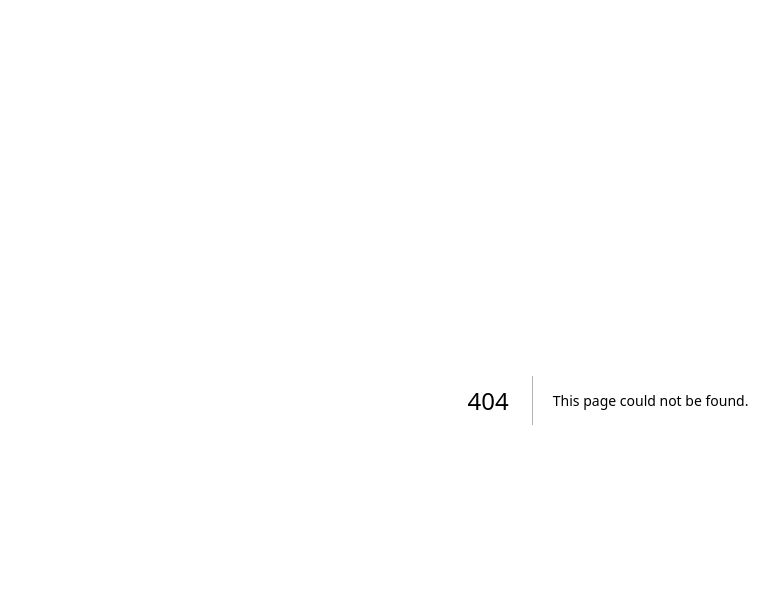
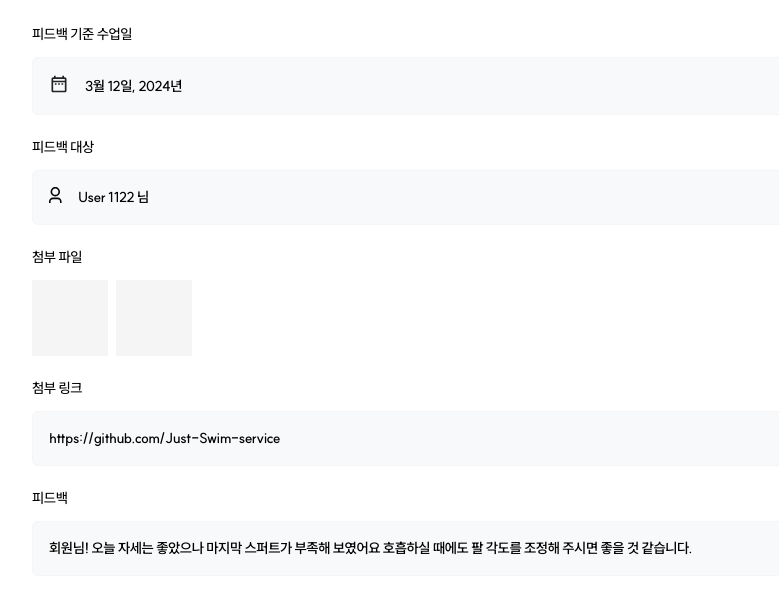
Before and after one commit to Just-Swim-service/Just-Swim-FE, a Next.js app in the folder just-swim-app/: page /instructor/feedback/feedbackDetail in a window 1280 px wide. Before the commit this address had no page. Shown: the top 594 px of the page, without its empty margins (32-811 px from the left). Built offline with nearby package versions, Linux system fonts and the light colour scheme.

Commit message:
feat: 피드백 상세

```diff
--- /dev/null
+++ b/just-swim-app/src/app/(afterLogin)/instructor/feedback/feedbackDetail/feedbackDetail.scss
@@ -0,0 +1,44 @@
+@import '../../../../globals.scss';
+
+.detail_container {
+  width: 90%;
+  margin: 0 auto;
+}
+
+.detail_title {
+  margin-bottom: 12px;
+
+  p {
+    @include Title5-M;
+  }
+}
+
+.detail_content {
+  margin-bottom: 22px;
+  padding: 16px;
+  border: 1px solid var(--gray-100);
+  border-radius: 6px;
+  background-color: var(--gray-50);
+  display: flex;
+  align-items: center;
+
+  .detail_icon {
+    margin-right: 16px;
+  }
+
+  p {
+    @include Title5-SB;
+  }
+}
+
+.detail_photo {
+  display: flex;
+  gap: 8px;
+  margin-bottom: 22px;
+
+  .photo {
+    width: 76px;
+    height: 76px;
+    background-color: var(--gray-100);
+  }
+}
--- /dev/null
+++ b/just-swim-app/src/app/(afterLogin)/instructor/feedback/feedbackDetail/page.tsx
@@ -0,0 +1,77 @@
+'use client';
+
+import './feedbackDetail.scss';
+
+export default function FeedbackDetail() {
+  return (
+    <div className="detail_container">
+      <div className="detail_title">
+        <p>피드백 기준 수업일</p>
+      </div>
+      <div className="detail_content">
+        <span className="detail_icon">
+          <svg
+            width="20"
+            height="20"
+            viewBox="0 0 20 20"
+            fill="none"
+            xmlns="http://www.w3.org/2000/svg">
+            <g clip-path="url(#clip0_1281_1430)">
+              <path
+                d="M5.83333 9.16699H7.5V10.8337H5.83333V9.16699ZM17.5 5.00033V16.667C17.5 17.5837 16.75 18.3337 15.8333 18.3337H4.16667C3.24167 18.3337 2.5 17.5837 2.5 16.667L2.50833 5.00033C2.50833 4.08366 3.24167 3.33366 4.16667 3.33366H5V1.66699H6.66667V3.33366H13.3333V1.66699H15V3.33366H15.8333C16.75 3.33366 17.5 4.08366 17.5 5.00033ZM4.16667 6.66699H15.8333V5.00033H4.16667V6.66699ZM15.8333 16.667V8.33366H4.16667V16.667H15.8333ZM12.5 10.8337H14.1667V9.16699H12.5V10.8337ZM9.16667 10.8337H10.8333V9.16699H9.16667V10.8337Z"
+                fill="#212223"
+              />
+            </g>
+            <defs>
+              <clipPath id="clip0_1281_1430">
+                <rect width="20" height="20" fill="white" />
+              </clipPath>
+            </defs>
+          </svg>
+        </span>
+        <p>3월 12일, 2024년</p>
+      </div>
+      <div className="detail_title">
+        <p>피드백 대상</p>
+      </div>
+      <div className="detail_content">
+        <span className="detail_icon">
+          <svg
+            width="13"
+            height="17"
+            viewBox="0 0 13 17"
+            fill="none"
+            xmlns="http://www.w3.org/2000/svg">
+            <path
+              d="M12.5714 16.1071H11V14.5357C11 13.9106 10.7517 13.311 10.3096 12.869C9.86756 12.4269 9.26801 12.1786 8.64286 12.1786H3.92857C3.30342 12.1786 2.70387 12.4269 2.26182 12.869C1.81977 13.311 1.57143 13.9106 1.57143 14.5357V16.1071H0V14.5357C0 13.4938 0.413902 12.4945 1.15065 11.7578C1.8874 11.021 2.88665 10.6071 3.92857 10.6071H8.64286C9.68478 10.6071 10.684 11.021 11.4208 11.7578C12.1575 12.4945 12.5714 13.4938 12.5714 14.5357V16.1071ZM6.28572 9.42857C5.66663 9.42857 5.0536 9.30663 4.48164 9.06972C3.90967 8.8328 3.38997 8.48555 2.95221 8.04779C2.51445 7.61003 2.1672 7.09033 1.93028 6.51836C1.69337 5.9464 1.57143 5.33337 1.57143 4.71428C1.57143 4.0952 1.69337 3.48217 1.93028 2.91021C2.1672 2.33824 2.51445 1.81854 2.95221 1.38078C3.38997 0.94302 3.90967 0.595769 4.48164 0.358854C5.0536 0.121939 5.66663 -9.22514e-09 6.28572 0C7.53602 1.8631e-08 8.73512 0.496682 9.61922 1.38078C10.5033 2.26488 11 3.46398 11 4.71428C11 5.96459 10.5033 7.16369 9.61922 8.04779C8.73512 8.93189 7.53602 9.42857 6.28572 9.42857ZM6.28572 7.85714C7.11925 7.85714 7.91865 7.52602 8.50805 6.93662C9.09745 6.34722 9.42857 5.54782 9.42857 4.71428C9.42857 3.88075 9.09745 3.08135 8.50805 2.49195C7.91865 1.90255 7.11925 1.57143 6.28572 1.57143C5.45218 1.57143 4.65278 1.90255 4.06338 2.49195C3.47398 3.08135 3.14286 3.88075 3.14286 4.71428C3.14286 5.54782 3.47398 6.34722 4.06338 6.93662C4.65278 7.52602 5.45218 7.85714 6.28572 7.85714Z"
+              fill="#050606"
+            />
+          </svg>
+        </span>
+        <p>User 1122 님</p>
+      </div>
+      <div className="detail_title">
+        <p>첨부 파일</p>
+      </div>
+      <div className="detail_photo">
+        <div className="photo"></div>
+        <div className="photo"></div>
+      </div>
+      <div className="detail_title">
+        <p>첨부 링크</p>
+      </div>
+      <div className="detail_content">
+        <p>https://github.com/Just-Swim-service</p>
+      </div>
+      <div className="detail_title">
+        <p>피드백</p>
+      </div>
+      <div className="detail_content">
+        <p>
+          회원님! 오늘 자세는 좋았으나 마지막 스퍼트가 부족해 보였어요 호흡하실
+          때에도 팔 각도를 조정해 주시면 좋을 것 같습니다.
+        </p>
+      </div>
+    </div>
+  );
+}
```
